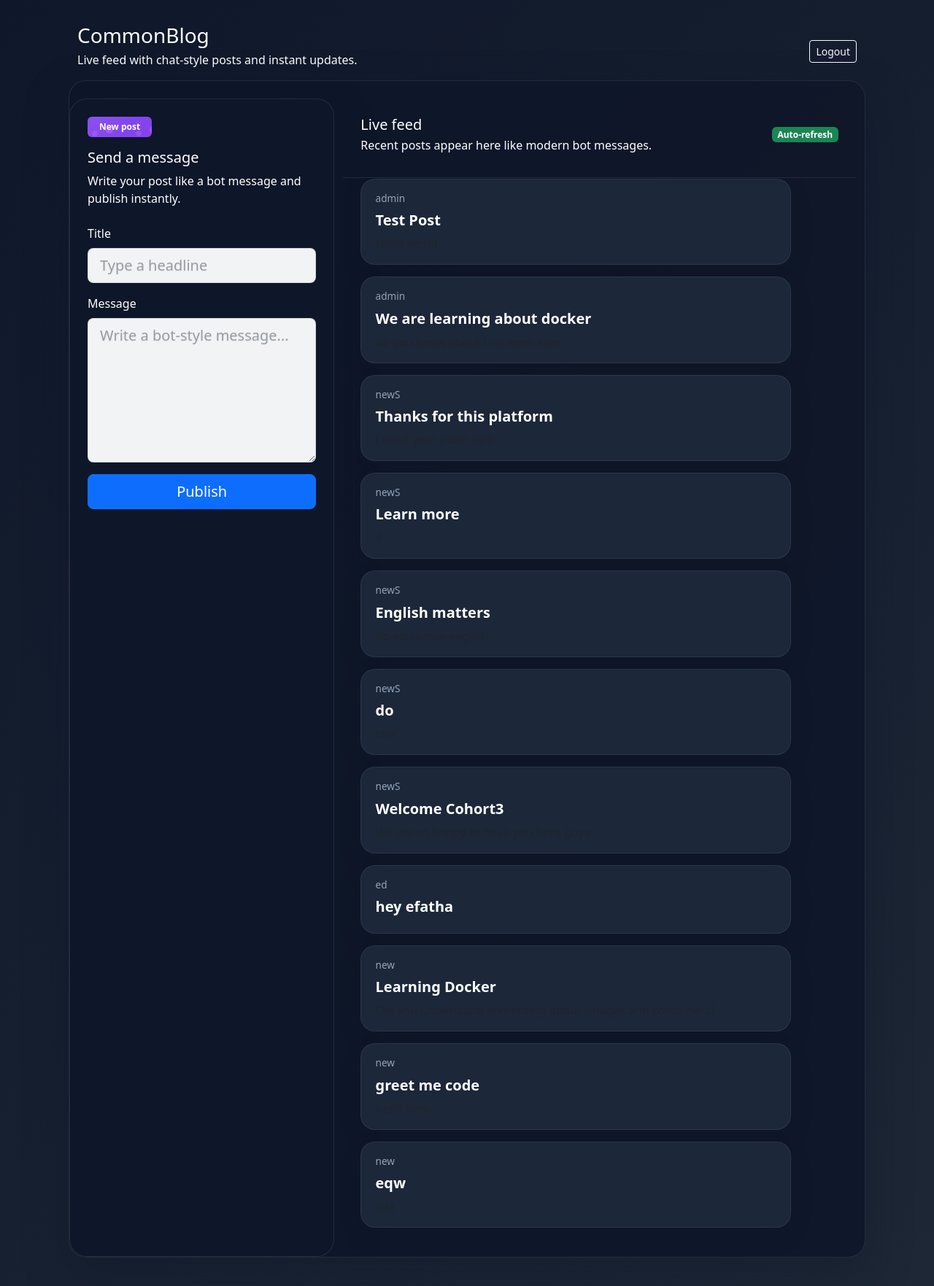
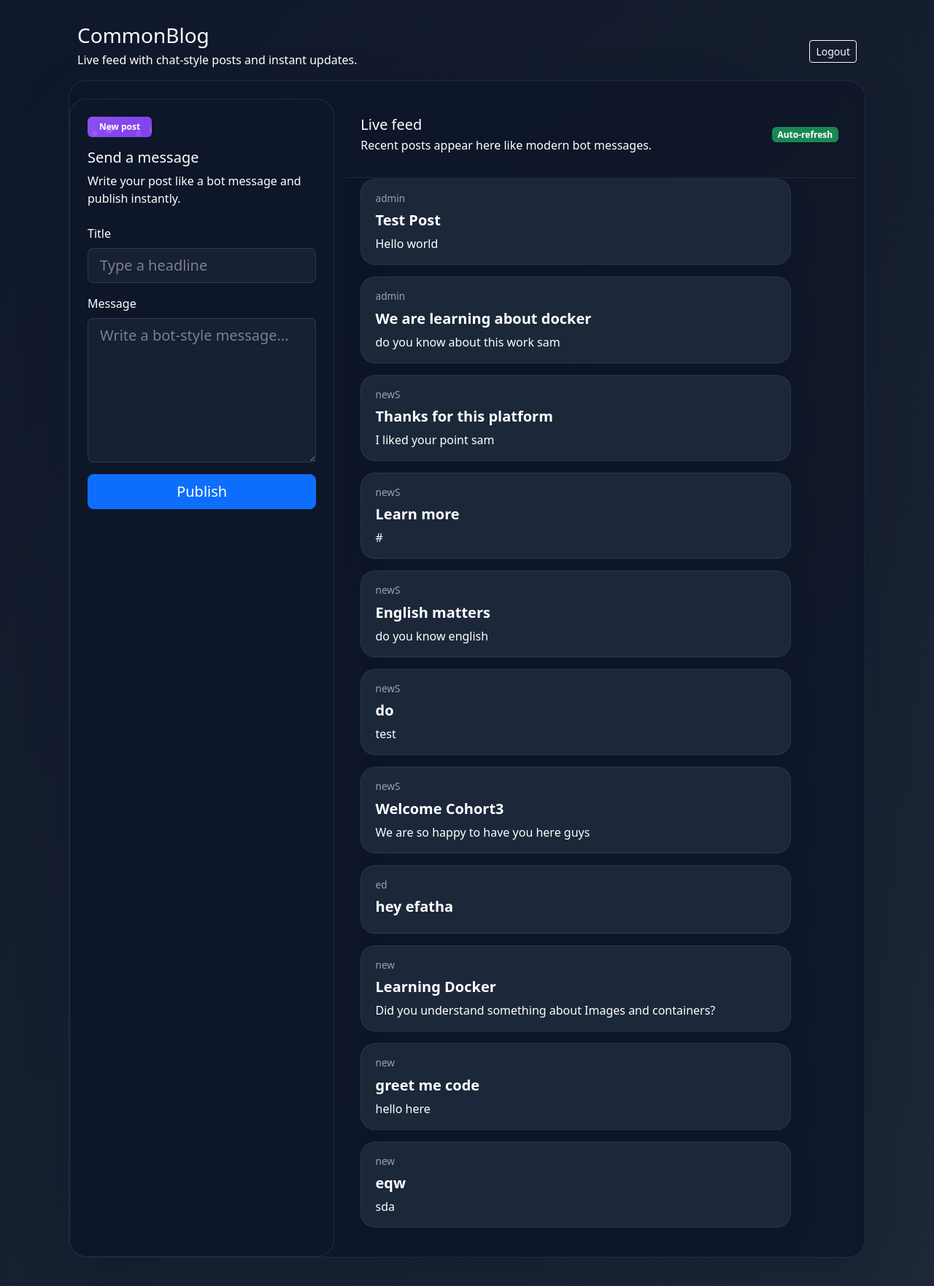
Before and after one commit to efatha/Real-Time-Multi-User, a Flask app: page /home in a window 1280 px wide. Shown: the top 1763 px of the page at 73% size. Run offline with Flask 3, Linux system fonts and the light colour scheme; a user stored in the database is signed in; data comes from the database, SQL or seed files in the repository; both versions use the stored data as it was after the commit.

Commit message:
Made message content white in chat bubbles for readability on dark theme

```diff
--- a/static/script.js
+++ b/static/script.js
@@ -22,7 +22,7 @@ function loadPosts() {
                     <div class="message-bubble">
                         <div class="meta">${post.username}</div>
                         <h5 class="fw-semibold text-white mb-2">${post.title}</h5>
-                        <p class="mb-0 text-muted">${post.content}</p>
+                        <p class="mb-0 text-white">${post.content}</p>
                     </div>
                 `;
             });
--- a/templates/index.html
+++ b/templates/index.html
@@ -96,20 +96,20 @@
             box-shadow: 0 24px 60px rgba(15, 23, 42, 0.25);
         }
         .form-control {
-            color: #111827;
-            background: rgba(255, 255, 255, 0.95);
-            border: 1px solid rgba(148, 163, 184, 0.35);
+            background: rgba(148, 163, 184, 0.08);
+            border: 1px solid rgba(148, 163, 184, 0.18);
+            color: #ffffff;
         }
         .form-control::placeholder {
-            color: rgba(55, 65, 81, 0.45);
+            color: rgba(248, 250, 252, 0.45);
             opacity: 1;
-            text-shadow: 0 1px 2px rgba(15, 23, 42, 0.08);
+            text-shadow: 0 1px 2px rgba(15, 23, 42, 0.4);
         }
         .form-control:focus {
             border-color: #7c3aed;
             box-shadow: 0 0 0 0.2rem rgba(124, 58, 237, 0.25);
-            color: #111827;
-            background: rgba(255, 255, 255, 1);
+            background: rgba(15, 23, 42, 0.96);
+            color: #ffffff;
         }
     </style>
 </head>
@@ -118,7 +118,7 @@
         <div class="d-flex justify-content-between align-items-center mb-4">
             <div>
                 <h1 class="h3 text-white mb-1">CommonBlog</h1>
-                <p class="text-light mb-0 mb-3">Live feed with chat-style posts and instant updates.</p>
+                <p class="text-white mb-0 mb-3">Live feed with chat-style posts and instant updates.</p>
             </div>
             <a href="/logout" class="btn btn-outline-light btn-sm">Logout</a>
         </div>
```
Also changed, not shown: database.db.
